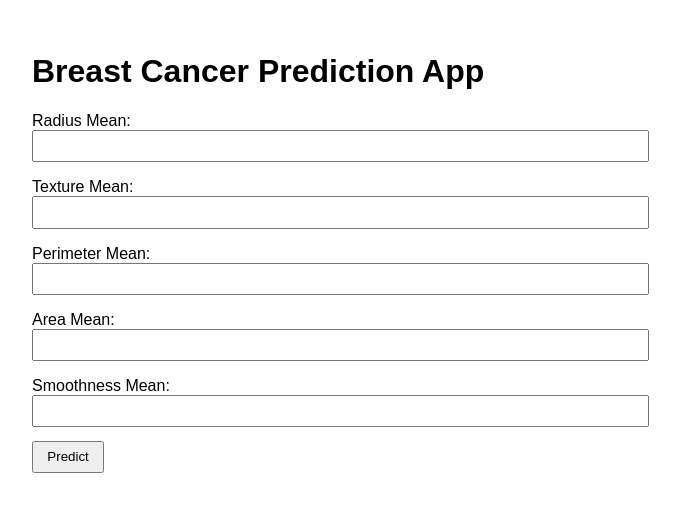
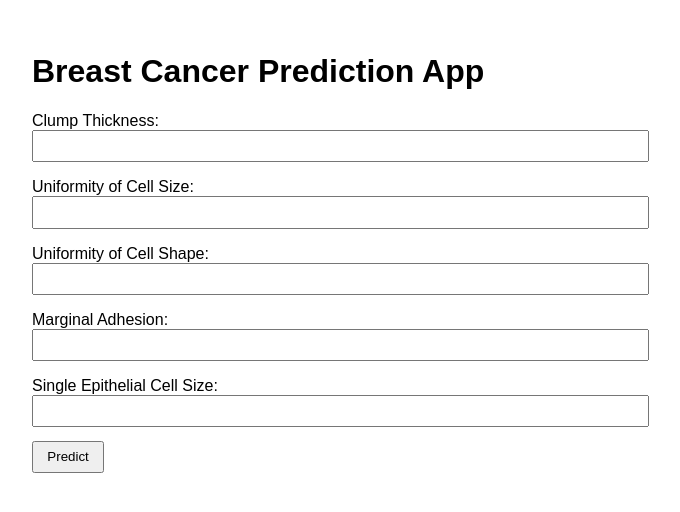
Before and after one commit to rdarnell55/ana680-m2-breast-cancer-app, a Flask app: page / in a window 1280 px wide. Shown: the top 512 px of the page, without its empty margins (308-988 px from the left). Run offline with Flask 3, Linux system fonts and the light colour scheme.

Commit message:
Fix: Implement 5 features instead of all 9

```diff
--- a/app.py
+++ b/app.py
@@ -11,14 +11,27 @@ logger = logging.getLogger(__name__)
 # Initialize Flask app
 app = Flask(__name__)
 
-# Load the trained model
+from flask import Flask, render_template, request
+import pickle
+import numpy as np
+import os
+import logging
+
+# Setup logging
+logging.basicConfig(level=logging.INFO)
+logger = logging.getLogger(__name__)
+
+# Initialize Flask app
+app = Flask(__name__)
+
+# Load the trained model and scaler
 try:
-    with open("model.pkl", "rb") as f:
-        model = pickle.load(f)
-        logger.info("Model loaded successfully.")
+    with open("breast_cancer_model.pkl", "rb") as f:
+        model, scaler = pickle.load(f)
+        logger.info("Model and scaler loaded successfully.")
 except Exception as e:
-    logger.error(f"Failed to load model: {e}")
-    model = None
+    logger.error(f"Failed to load model and scaler: {e}")
+    model, scaler = None, None
 
 @app.route('/')
 def home():
@@ -27,28 +40,35 @@ def home():
 @app.route('/predict', methods=['POST'])
 def predict():
     try:
-        radius = float(request.form.get('radius', 0))
-        texture = float(request.form.get('texture', 0))
-        perimeter = float(request.form.get('perimeter', 0))
-        area = float(request.form.get('area', 0))
-        smoothness = float(request.form.get('smoothness', 0))
+        # Get user input from the form
+        clump_thickness = float(request.form.get('clump_thickness', 0))
+        uniformity_cell_size = float(request.form.get('uniformity_cell_size', 0))
+        uniformity_cell_shape = float(request.form.get('uniformity_cell_shape', 0))
+        marginal_adhesion = float(request.form.get('marginal_adhesion', 0))
+        epithelial_cell_size = float(request.form.get('epithelial_cell_size', 0))
 
-        logger.info(f"Received input: radius={radius}, texture={texture}, perimeter={perimeter}, area={area}, smoothness={smoothness}")
+        # Log the received values
+        logger.info(f"📥 Received input: {clump_thickness}, {uniformity_cell_size}, {uniformity_cell_shape}, {marginal_adhesion}, {epithelial_cell_size}")
 
-        data = [[radius, texture, perimeter, area, smoothness]]
-        prediction_result = model.predict(data)[0]
+        # Prepare and scale input data
+        input_data = np.array([[clump_thickness, uniformity_cell_size, uniformity_cell_shape, marginal_adhesion, epithelial_cell_size]])
+        input_scaled = scaler.transform(input_data)
+
+        # Make prediction
+        prediction_result = model.predict(input_scaled)[0]
         prediction = "Malignant" if prediction_result == 1 else "Benign"
 
-        logger.info(f"Model prediction: {prediction}")
+        logger.info(f"🔮 Prediction: {prediction}")
+
         return render_template('index.html',
                                prediction=prediction,
-                               radius=radius,
-                               texture=texture,
-                               perimeter=perimeter,
-                               area=area,
-                               smoothness=smoothness)
+                               clump_thickness=clump_thickness,
+                               uniformity_cell_size=uniformity_cell_size,
+                               uniformity_cell_shape=uniformity_cell_shape,
+                               marginal_adhesion=marginal_adhesion,
+                               epithelial_cell_size=epithelial_cell_size)
     except Exception as e:
-        logger.error(f"Error during prediction: {e}")
+        logger.error(f"❗ Error during prediction: {e}")
         return render_template('index.html', prediction=f"Error: {str(e)}")
 
 if __name__ == '__main__':
--- a/templates/index.html
+++ b/templates/index.html
@@ -13,20 +13,20 @@
 <body>
     <h1>Breast Cancer Prediction App</h1>
     <form action="/predict" method="POST">
-        <label>Radius Mean:
-            <input type="number" name="radius" step="any" value="{{ radius or '' }}" required>
+        <label>Clump Thickness:
+            <input type="number" name="Clump_thickness" step="any" value="{{ Clump_thickness or '' }}" required>
         </label>
-        <label>Texture Mean:
-            <input type="number" name="texture" step="any" value="{{ texture or '' }}" required>
+        <label>Uniformity of Cell Size:
+            <input type="number" name="Uniformity_of_cell_size" step="any" value="{{ Uniformity_of_cell_size or '' }}" required>
         </label>
-        <label>Perimeter Mean:
-            <input type="number" name="perimeter" step="any" value="{{ perimeter or '' }}" required>
+        <label>Uniformity of Cell Shape:
+            <input type="number" name="Uniformity_of_cell_shape" step="any" value="{{ Uniformity_of_cell_shape or '' }}" required>
         </label>
-        <label>Area Mean:
-            <input type="number" name="area" step="any" value="{{ area or '' }}" required>
+        <label>Marginal Adhesion:
+            <input type="number" name="Marginal_adhesion" step="any" value="{{ Marginal_adhesion or '' }}" required>
         </label>
-        <label>Smoothness Mean:
-            <input type="number" name="smoothness" step="any" value="{{ smoothness or '' }}" required>
+        <label>Single Epithelial Cell Size:
+            <input type="number" name="Single_epithelial_cell_size" step="any" value="{{ Single_epithelial_cell_size or '' }}" required>
         </label>
         <input type="submit" value="Predict">
     </form>
```
Also changed, not shown: src/train_model.py (added, +92 -0 lines), 6 other files.
